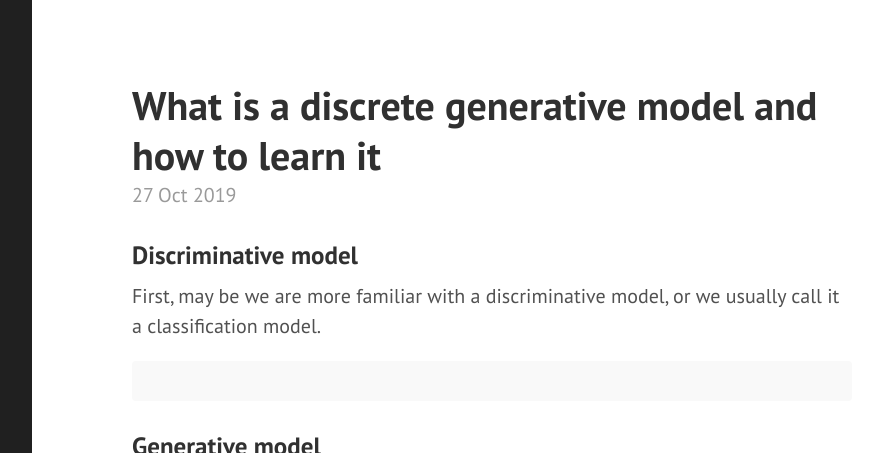
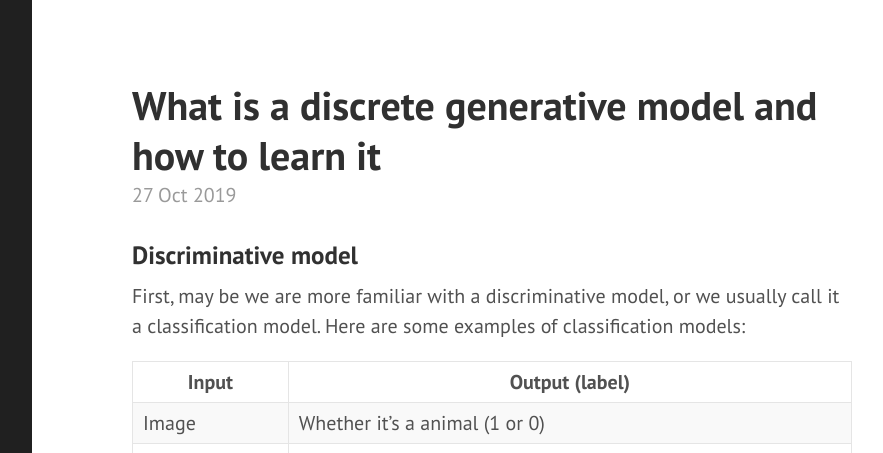
Before and after one commit to zomux/nlper, a Jekyll site: the page built from _posts/2019-10-27-what-is-discrete-generative-model.md, in a window 1280 px wide and 1371 px high, cut to the strip 0-453 px from the top of the window. Shown: the whole strip, without its empty margins (328-1211 px from the left). Built offline with Jekyll 4.4.1, drawn with Linux system fonts in a browser that asks for light colours; comment, search, counter and statistics services are not loaded; some of the changed text lies outside the part shown.

Commit message:
_posts/2019-10-27-what-is-discrete-generative-model.md updated from https://stackedit.io/

````diff
--- a/_posts/2019-10-27-what-is-discrete-generative-model.md
+++ b/_posts/2019-10-27-what-is-discrete-generative-model.md
@@ -5,14 +5,19 @@ title: What is a discrete generative model and how to learn it
 
 ### Discriminative model
 
-First, may be we are more familiar with a discriminative model, or we usually call it a classification model.
-```
-```
+First, may be we are more familiar with a discriminative model, or we usually call it a classification model. Here are some examples of classification models:
+
+| Input  | Output (label) |
+|--|--|
+| Image  | Whether it's a animal (1 or 0)  |
+| Email | Whether it's a spam (1 or 0) |
+|
+
 
 
 ### Generative model
 
 ![variables](https://imgur.com/7s9PNS7.png)
 <!--stackedit_data:
-eyJoaXN0b3J5IjpbMjA1OTc1OTc0MywtMTAyODA5OTA4Nl19
+eyJoaXN0b3J5IjpbNTkyMjczMjI1LC0xMDI4MDk5MDg2XX0=
 -->
````
